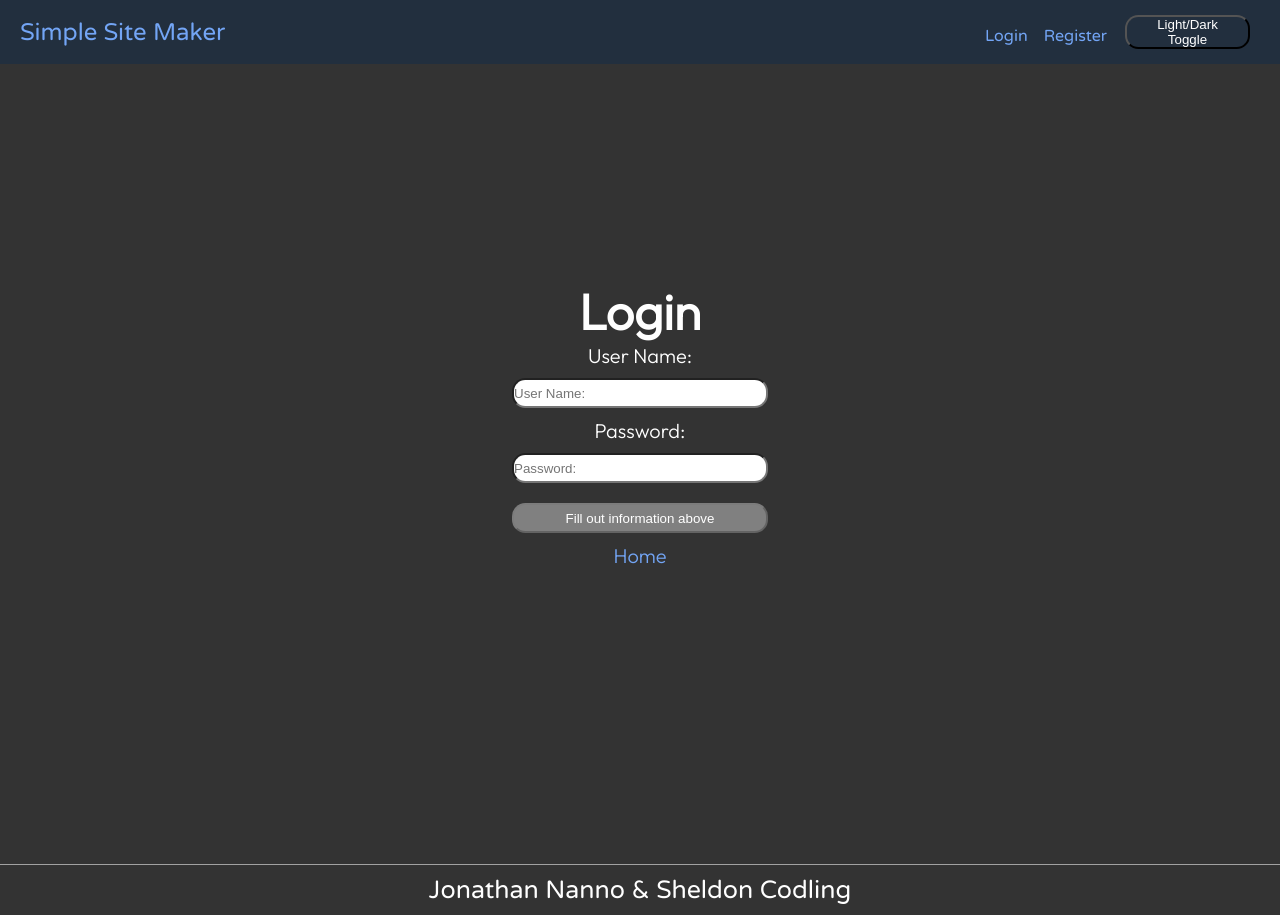
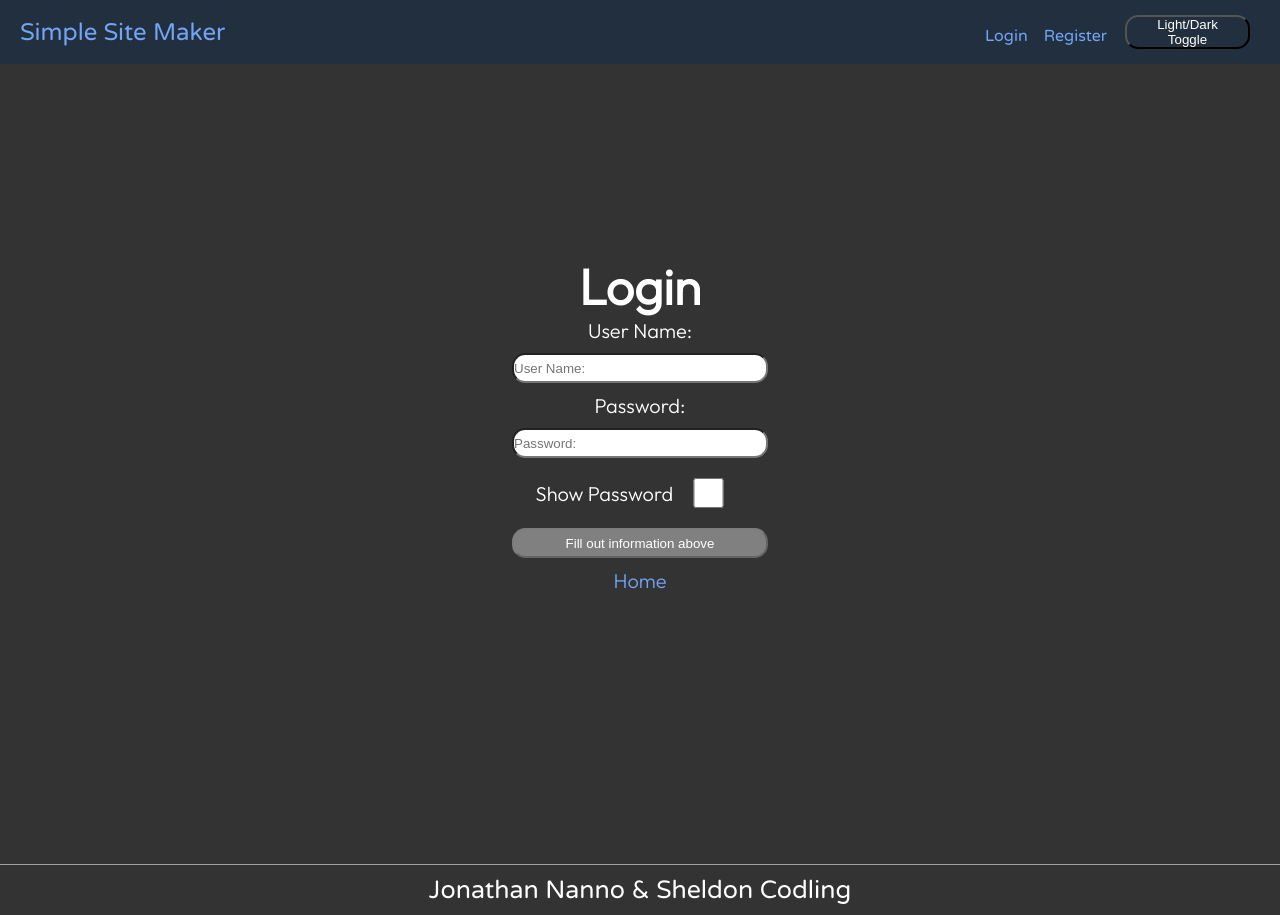
Before and after one commit to Johnny-creator/Simple-Pages, a React app: page /login in a window 1280 px wide. Built offline with nearby package versions, Linux system fonts and the light colour scheme; the HTML template or start-up script is replaced by a standard one.

Commit message:
Added new checkbox that lets the user view or hide their password

```diff
--- a/src/components/Login/Login.js
+++ b/src/components/Login/Login.js
@@ -7,6 +7,8 @@ import useInput from "../../hooks/use-input";
 import "./login.css";
 
 const Login = () => {
+  const [showPassword, setShowPassword] = useState(false);
+
   const {
     value: userName,
     isValid: enteredUserNameIsValid,
@@ -66,7 +68,7 @@ const Login = () => {
 
         <label> Password: </label>
         <Input
-          type="text"
+          type={showPassword ? "text" : "password"}
           name="password"
           value={password}
           holder="Password: "
@@ -76,6 +78,15 @@ const Login = () => {
         {enteredPasswordIsInvalid && (
           <p className="invalid"> Please enter a valid password. </p>
         )}
+        <div className="passwordChecker">
+          <label type="check">Show Password</label>
+          <input
+            id="check"
+            type="checkbox"
+            value={showPassword}
+            onChange={() => setShowPassword((prev) => !prev)}
+          />
+        </div>
 
         <Button onClick={submitHandler} disabled={!formIsValid} type="submit">
           Login
```
